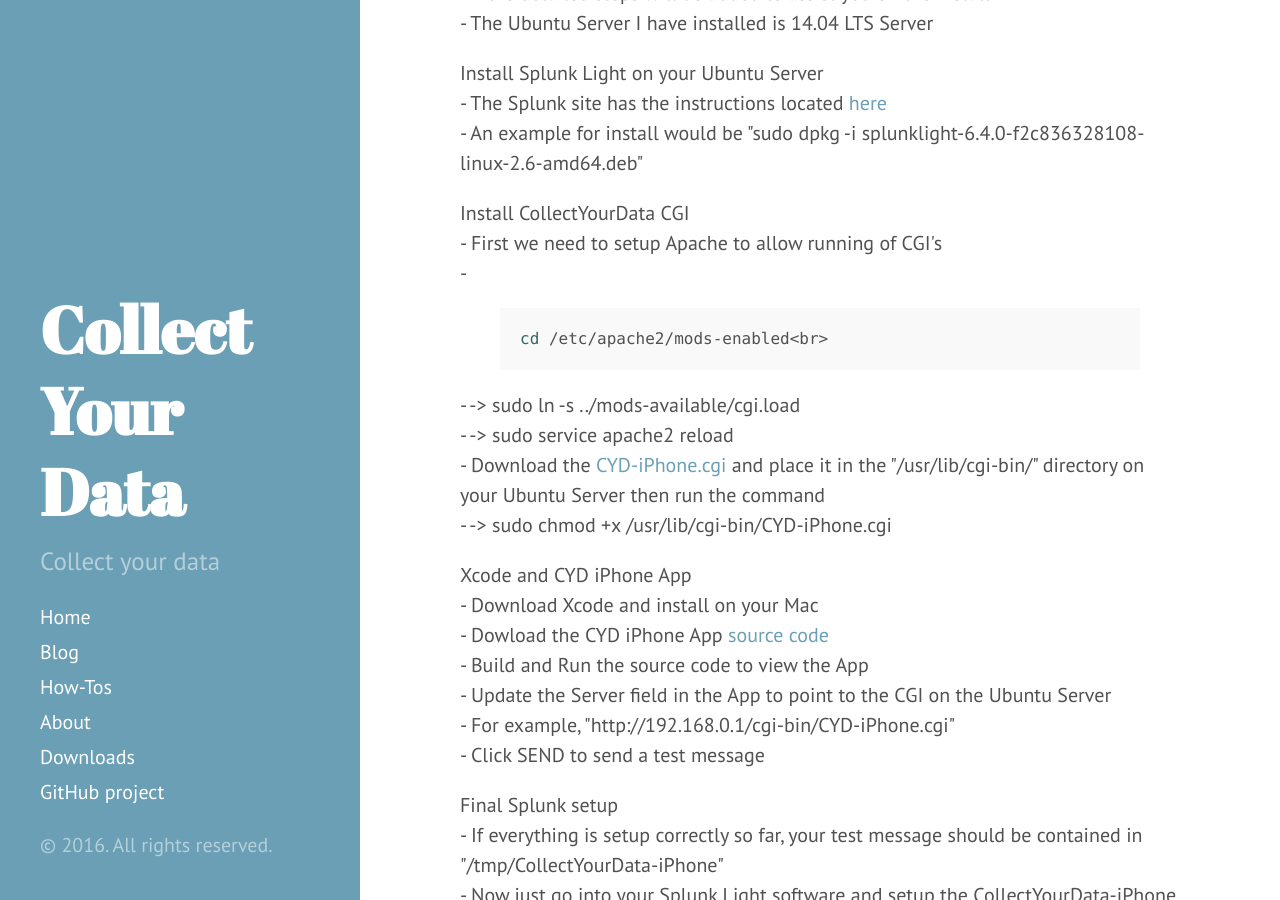
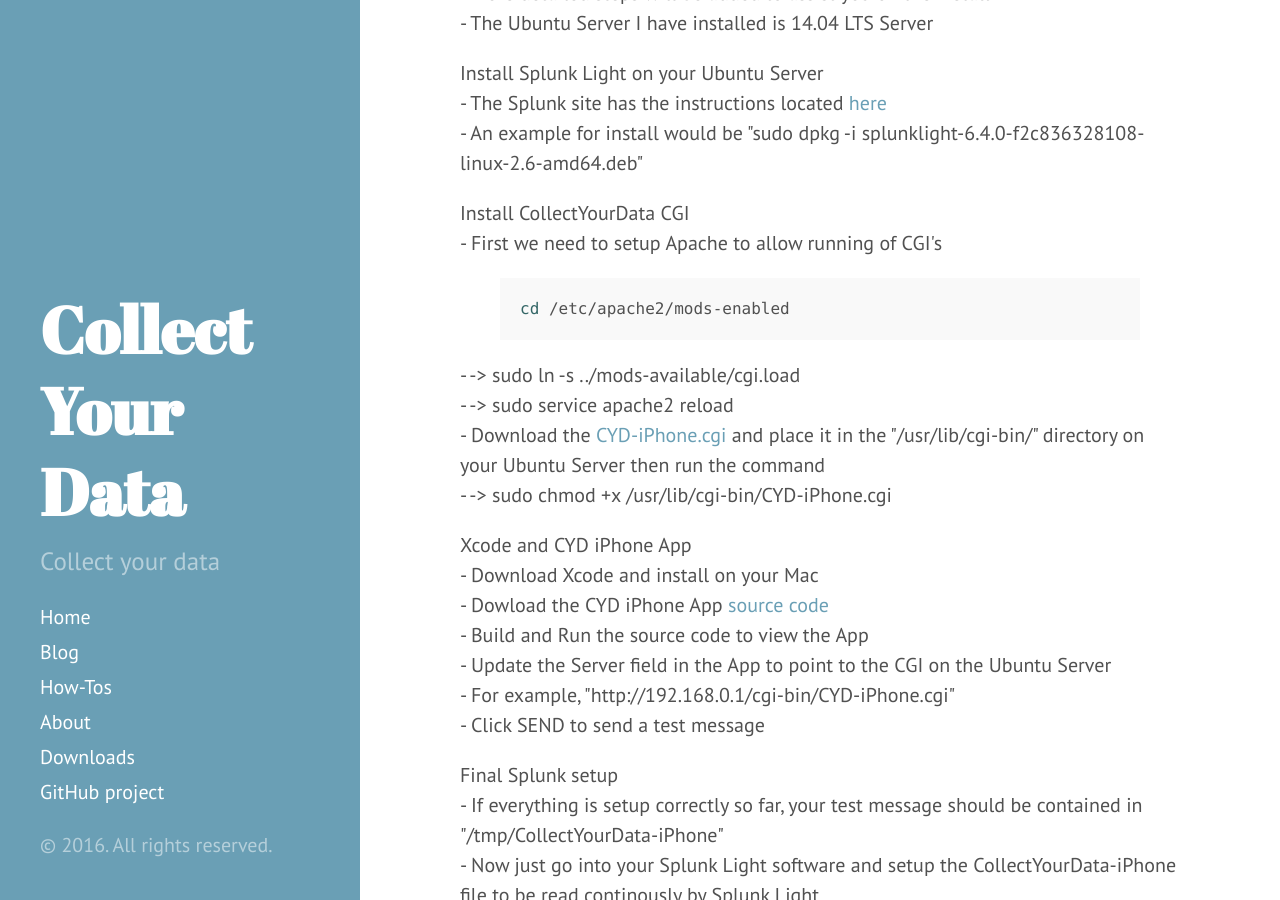
Before and after one commit to collectyourdata/collectyourdata.github.io, a Jekyll site: the page built from _posts/howtos/2016-06-08-first-howto.md, in a window 1280 px wide and 900 px high, scrolled down 402 px. Built offline with Jekyll 4.4.1, drawn with Linux system fonts in a browser that asks for light colours.

```diff
--- a/_posts/howtos/2016-06-08-first-howto.md
+++ b/_posts/howtos/2016-06-08-first-howto.md
@@ -19,8 +19,8 @@ This is the first How-To which will have you install Ubuntu, Splunk Light, and t
 <p></p>
 
 <p>Install CollectYourData CGI<br>
-- First we need to setup Apache to allow running of CGI's<br>
-- {% highlight bash %}cd /etc/apache2/mods-enabled<br>{% endhighlight %}
+- First we need to setup Apache to allow running of CGI's
+{% highlight bash %}cd /etc/apache2/mods-enabled{% endhighlight %}
 - -> sudo ln -s ../mods-available/cgi.load<br>
 - -> sudo service apache2 reload<br>
 - Download the <a href="https://github.com/collectyourdata/CYD-iPhone-CGI">CYD-iPhone.cgi</a> and place it in the "/usr/lib/cgi-bin/" directory on your Ubuntu Server then run the command<br>
```
